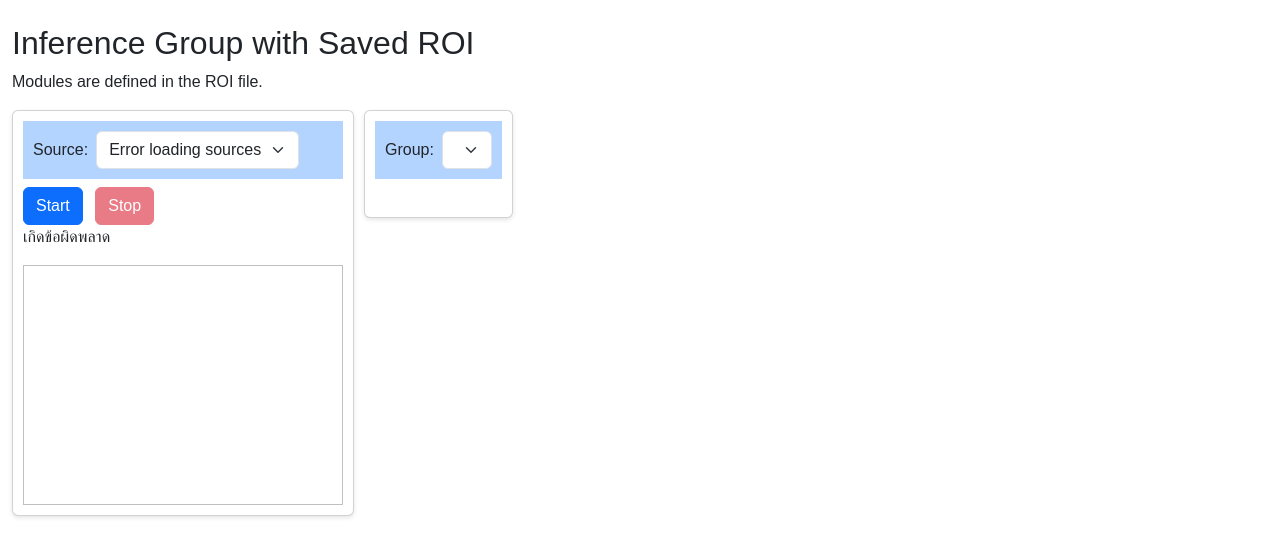
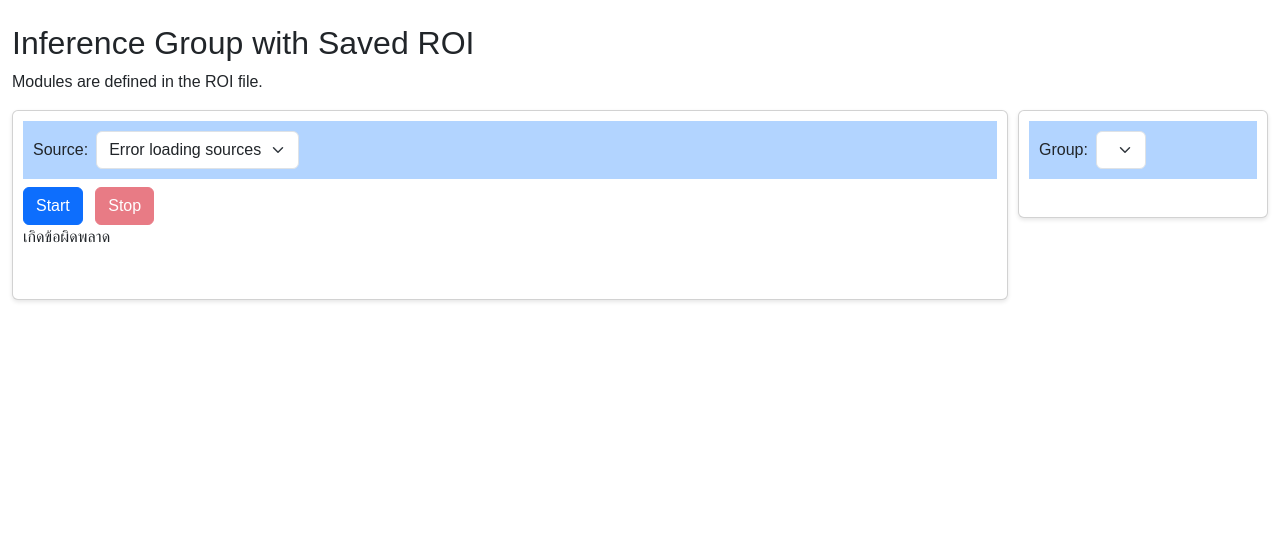
Before and after one commit to SMART-Sense-Industrial-Design/VisionROI, a Python web app: template templates/inference.html in a window 1280 px wide. Shown: the part 66-623 px from the top of the page. Run offline with Jinja, Linux system fonts and the light colour scheme; the template is opened without the code that fills it, so the values that code supplies are empty.

Commit message:
feat: improve inference layout

```diff
--- a/static/style.css
+++ b/static/style.css
@@ -62,9 +62,10 @@ main {
   padding: 10px;
 }
 
+/* ROI list shown in a single responsive column */
 .roi-grid {
-  display: grid;
-  grid-template-columns: repeat(auto-fill, 80px);
+  display: flex;
+  flex-direction: column;
   gap: 8px;
   margin-left: 10px;
   padding: 10px;
@@ -78,6 +79,7 @@ main {
   border-radius: 0;
   padding: 6px;
   background-color: #ffffff;
+  width: 100%;
 }
 
 .roi-title {
@@ -87,7 +89,7 @@ main {
 }
 
 .roi-image {
-  width: 80px;
+  width: 100%;
   height: auto;
   display: block;
   border: 2px solid red;
@@ -110,6 +112,32 @@ main {
   align-items: flex-start;
   gap: 10px;
   margin-bottom: 20px;
+  flex-wrap: wrap;
+}
+
+/* video and ROI list layout */
+.video-card {
+  flex: 1 1 auto;
+}
+
+.roi-list-card {
+  flex: 0 0 250px;
+}
+
+.stream-video {
+  width: 100%;
+  height: auto;
+  display: block;
+}
+
+@media (max-width: 768px) {
+  .cam-row {
+    flex-direction: column;
+  }
+  .roi-list-card {
+    flex: 1 1 auto;
+    width: 100%;
+  }
 }
 
 .video-wrapper {
--- a/templates/partials/inference_content.html
+++ b/templates/partials/inference_content.html
@@ -1,7 +1,7 @@
 <h2>Inference Group with Saved ROI</h2>
 <p>Modules are defined in the ROI file.</p>
 <div class="cam-row">
-    <div class="card roi-card">
+    <div class="card roi-card video-card">
         <div id="cam1" class="cam-cell">
             <div class="d-flex align-items-center mb-2 gap-2 menu-select-list">
                 <label for="cam1-sourceSelect" class="form-label mb-0">Source:</label>
@@ -11,11 +11,11 @@
             <button id="cam1-stopButton" class="btn btn-danger" disabled>Stop</button>
             <p id="cam1-status"></p>
             <div class="video-wrapper">
-                <img id="cam1-video" width="320" height="240" />
+                <img id="cam1-video" class="stream-video" />
             </div>
         </div>
     </div>
-    <div class="card roi-card">
+    <div class="card roi-card roi-list-card">
         <div class="d-flex align-items-center mb-2 gap-2 menu-select-list">
             <label for="cam1-groupSelect" class="form-label mb-0">Group:</label>
             <select id="cam1-groupSelect" class="form-select w-auto"></select>
--- a/templates/partials/inference_page_content.html
+++ b/templates/partials/inference_page_content.html
@@ -1,7 +1,7 @@
 <h2>Inference Page</h2>
 <p>Stream camera with ROI overlay.</p>
 <div class="cam-row">
-    <div class="card roi-card">
+    <div class="card roi-card video-card">
         <div id="cam1" class="cam-cell">
             <div class="d-flex align-items-center mb-2 gap-2 menu-select-list">
                 <label for="cam1-sourceSelect" class="form-label mb-0">Source:</label>
@@ -11,7 +11,7 @@
             <button id="cam1-stopButton" class="btn btn-danger" disabled>Stop</button>
             <p id="cam1-status"></p>
             <div class="video-wrapper">
-                <img id="cam1-video" width="320" height="240" />
+                <img id="cam1-video" class="stream-video" />
                 <p>page: <span id="cam1-pageName"></span></p>
                 <table id="cam1-pageScores" class="table">
                     <thead><tr><th>Page</th><th>Score</th></tr></thead>
@@ -20,7 +20,7 @@
             </div>
         </div>
     </div>
-    <div class="card roi-card">
+    <div class="card roi-card roi-list-card">
         <div id="cam1-rois" class="roi-grid"></div>
     </div>
 </div>
```
